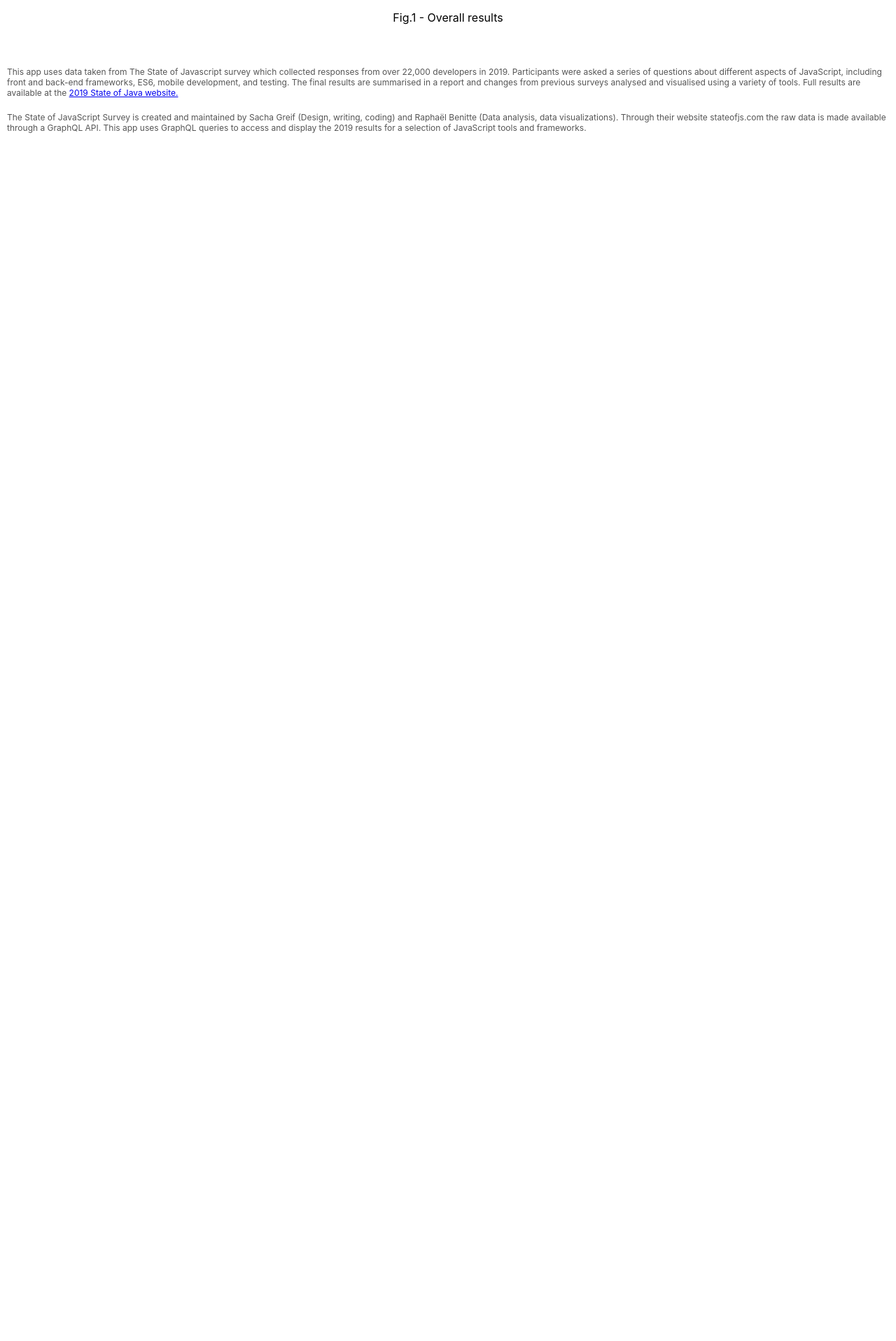
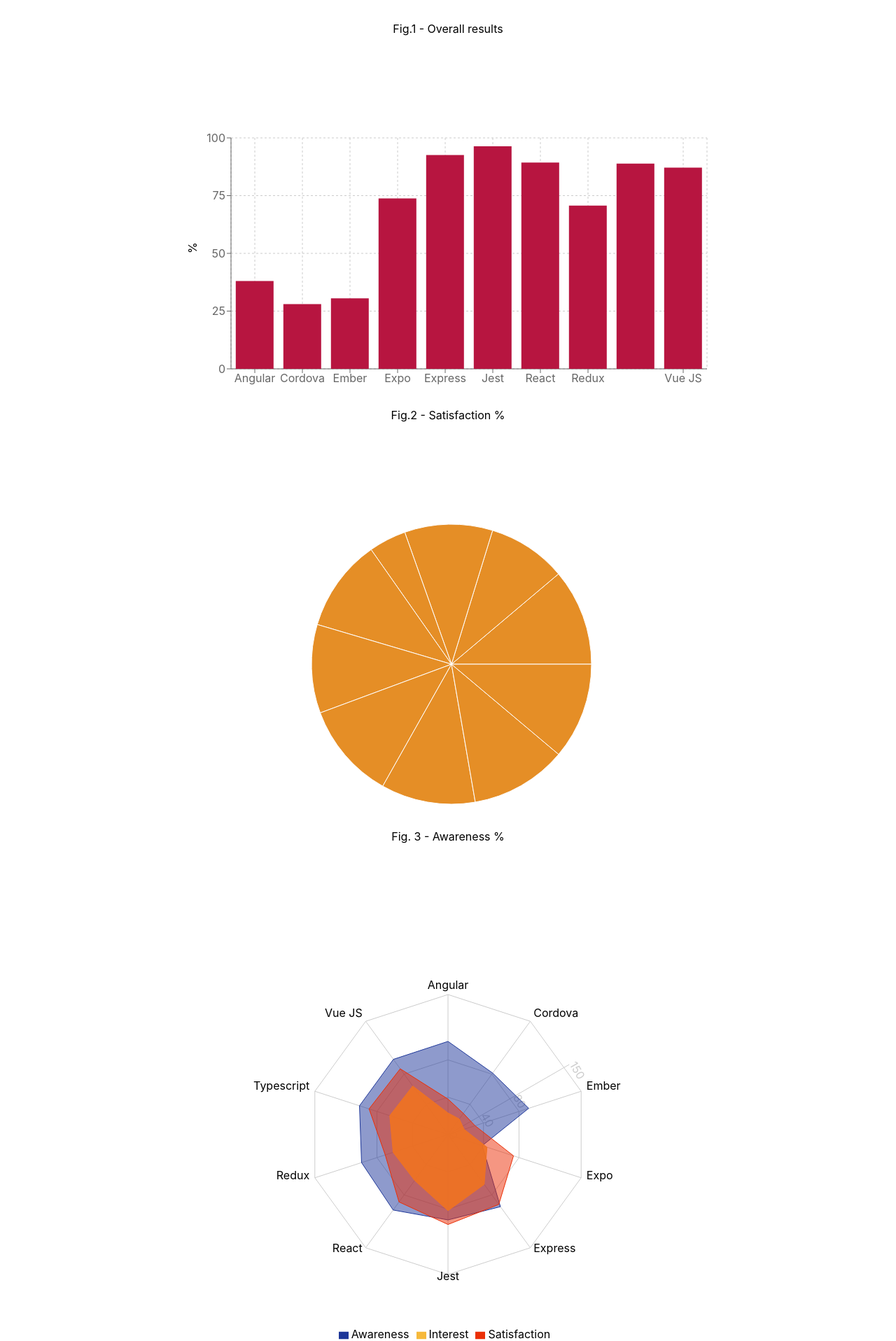
Before and after one commit to markallen01666/react-data-visualisation, a React (Create React App) app: page / in a window 1280 px wide. Shown: the part 504-2420 px from the top of the page at 70% size. Before the commit the page ends 800 px from the top, so only its background shows below. Built offline with nearby package versions, Linux system fonts and the light colour scheme.

Commit message:
Working on visualisations

```diff
--- a/src/App.js
+++ b/src/App.js
@@ -6,12 +6,22 @@
 import {
   AreaChart,
   Area,
+  BarChart,
+  Bar,
   CartesianGrid,
+  Cell,
+  Legend,
+  Pie,
+  PieChart,
+  PolarGrid,
+  PolarAngleAxis,
+  PolarRadiusAxis,
+  Radar,
+  RadarChart,
+  Sector,
+  Tooltip,
   XAxis,
-  YAxis,
-  Text,
-  Tooltip,
-  Legend
+  YAxis
 } from "recharts";
 
 import Header from "./components/Header";
@@ -21,22 +31,34 @@
 function App() {
   const [data, setData] = useState([
     {
-      name: "React",
-      awareness: 100,
-      interest: 60.8,
-      satisfaction: 89.3
-    },
-    {
       name: "Angular",
       awareness: 99.8,
       interest: 23.1,
       satisfaction: 38
     },
     {
-      name: "Vue JS",
-      awareness: 99.6,
-      interest: 64.3,
-      satisfaction: 87.1
+      name: "Cordova",
+      awareness: 81.4,
+      interest: 20.6,
+      satisfaction: 28
+    },
+    {
+      name: "Ember",
+      awareness: 90.9,
+      interest: 18.1,
+      satisfaction: 30.5
+    },
+    {
+      name: "Expo",
+      awareness: 38.6,
+      interest: 43.9,
+      satisfaction: 73.8
+    },
+    {
+      name: "Express",
+      awareness: 95.6,
+      interest: 66,
+      satisfaction: 92.6
     },
     {
       name: "Jest",
@@ -45,10 +67,28 @@
       satisfaction: 96.4
     },
     {
-      name: "React Native",
-      awareness: 98.5,
-      interest: 67.8,
-      satisfaction: 82.1
+      name: "React",
+      awareness: 100,
+      interest: 60.8,
+      satisfaction: 89.3
+    },
+    {
+      name: "Redux",
+      awareness: 97.4,
+      interest: 61.8,
+      satisfaction: 70.7
+    },
+    {
+      name: "Typescript",
+      awareness: 99.7,
+      interest: 65.6,
+      satisfaction: 88.9
+    },
+    {
+      name: "Vue JS",
+      awareness: 99.6,
+      interest: 64.3,
+      satisfaction: 87.1
     }
   ]);
 
@@ -76,25 +116,97 @@
             type="monotone"
             dataKey="awareness"
             stackId="1"
-            stroke="#8884d8"
-            fill="#8884d8"
+            stroke="#f6b93b"
+            fill="#f6b93b"
           />
           <Area
             type="monotone"
             dataKey="interest"
             stackId="1"
-            stroke="#82ca9d"
-            fill="#82ca9d"
+            stroke="#e55039"
+            fill="#e55039"
           />
           <Area
             type="monotone"
             dataKey="satisfaction"
             stackId="1"
-            stroke="#ffc658"
-            fill="#ffc658"
+            stroke="#1e3799"
+            fill="#1e3799"
           />
         </AreaChart>
-        <Text>Fig.1 - Overall results</Text>
+        <p>Fig.1 - Overall results</p>
+      </div>
+      <div style={{ ...mainChartStyle }}>
+        <BarChart
+          width={800}
+          height={400}
+          data={data}
+          margin={{
+            top: 30,
+            right: 30,
+            left: 30,
+            bottom: 10
+          }}
+        >
+          <CartesianGrid strokeDasharray="3 3" />
+          <XAxis dataKey="name" />
+          <YAxis label={{ value: "%", angle: -90, position: "insideLeft" }} />
+          <Bar dataKey="satisfaction" fill="#b71540" />
+          <Tooltip />
+        </BarChart>
+        <p>Fig.2 - Satisfaction %</p>
+      </div>
+      <div style={{ ...mainChartStyle }}>
+        <PieChart width={450} height={450}>
+          <Pie
+            data={data}
+            dataKey="awareness"
+            cx={225}
+            cy={225}
+            outerRadius={200}
+            fill="#e58e26"
+          />
+          <Tooltip />
+        </PieChart>
+        <p>Fig. 3 - Awareness %</p>
+      </div>
+      <div style={{ ...mainChartStyle }}>
+        <RadarChart
+          cx={300}
+          cy={300}
+          outerRadius={200}
+          width={600}
+          height={600}
+          data={data}
+        >
+          <PolarGrid />
+          <PolarAngleAxis dataKey="name" />
+          <PolarRadiusAxis angle={30} domain={[0, 150]} />
+          <Radar
+            name="Awareness"
+            dataKey="awareness"
+            stroke="#1e3799"
+            fill="#1e3799"
+            fillOpacity={0.5}
+          />
+          <Radar
+            name="Interest"
+            dataKey="interest"
+            stroke="#f6b93b"
+            fill="#f6b93b"
+            fillOpacity={0.9}
+          />
+          <Radar
+            name="Satisfaction"
+            dataKey="satisfaction"
+            stroke="#eb2f06"
+            fill="#eb2f06"
+            fillOpacity={0.5}
+          />
+          <Legend />
+          <Tooltip />
+        </RadarChart>
+        <p>Fig. 4 - Awareness %</p>
       </div>
       <TextBlock style={{ ...textBlockStyle }}>
         This app uses data taken from The State of Javascript survey which
@@ -132,7 +244,7 @@
 const mainChartStyle = {
   paddingTop: 50,
   paddingBottom: 50,
-  margin: "0 auto"
+  margin: "auto"
 };
 
 let textBlockStyle = {
```
